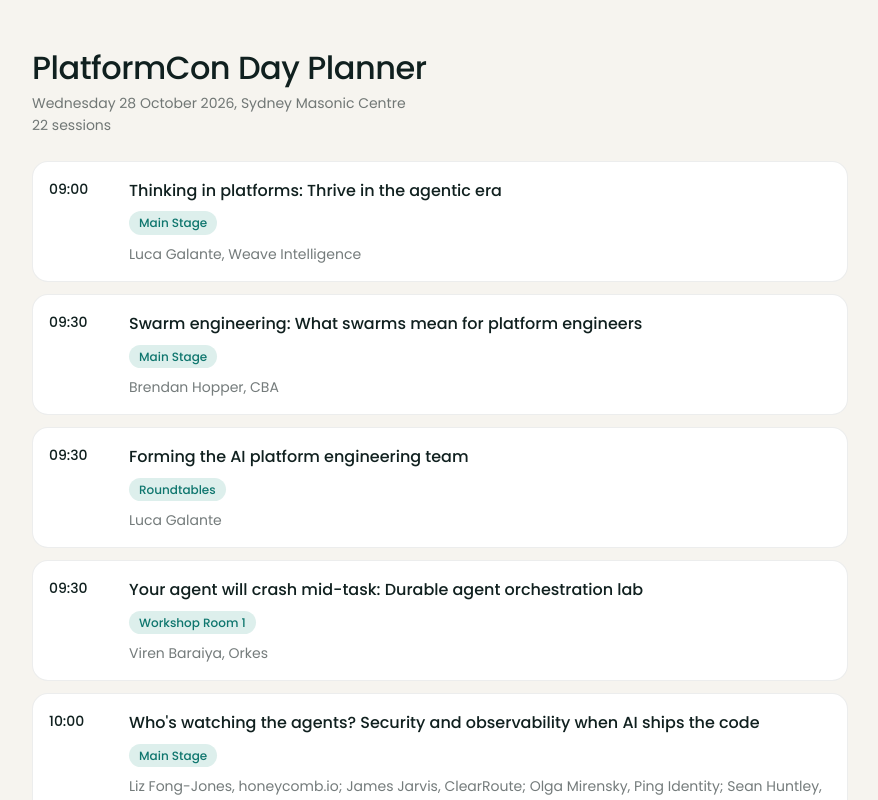
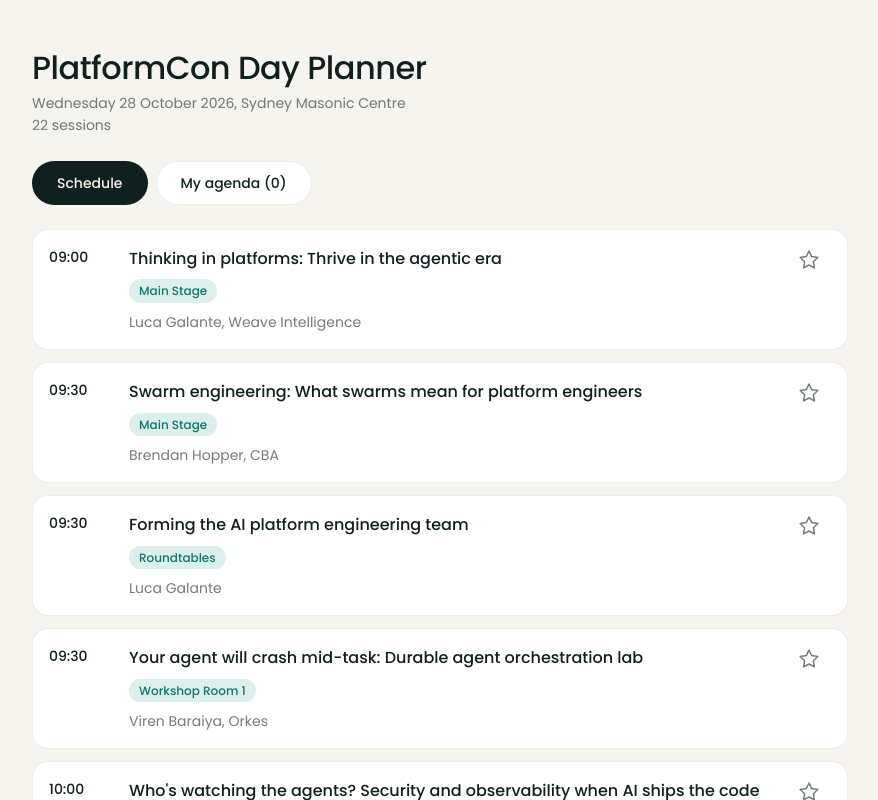
Before and after one commit to navnit-a/platformcon-day-planner, a React (Vite) app: page / in a window 1280 px wide. Shown: the top 800 px of the page, without its empty margins (200-1078 px from the left). Built offline with nearby package versions, Linux system fonts and the light colour scheme.

Commit message:
feat: star sessions to build a personal agenda
Attendees need a plan for the day. Each session gets a star toggle, a My agenda view lists starred sessions with an empty state, and stars persist in localStorage so they survive reopening the app.

```diff
--- a/src/App.tsx
+++ b/src/App.tsx
@@ -1,11 +1,16 @@
 import { useRef, useState } from "react";
 import { loadSchedule, type Session } from "./schedule";
 import SessionDetail from "./SessionDetail";
+import { sessionId, useStarred } from "./starred";
 
 const schedule = loadSchedule();
 
 export default function App() {
   const [open, setOpen] = useState<Session | null>(null);
+  const [view, setView] = useState<"schedule" | "agenda">("schedule");
+  const { starred, toggle } = useStarred();
+  const shown =
+    view === "agenda" ? schedule.filter((session) => starred.has(sessionId(session))) : schedule;
   const opener = useRef<HTMLButtonElement | null>(null);
 
   const close = () => {
@@ -22,9 +27,36 @@ export default function App() {
           {schedule.length} {schedule.length === 1 ? "session" : "sessions"}
         </p>
       </header>
-      <section className="schedule" aria-label="Schedule">
-        {schedule.map((session) => (
-          <article key={`${session.time}-${session.title}`} className="session">
+      <nav className="views" aria-label="Views">
+        <button
+          type="button"
+          className="view"
+          aria-pressed={view === "schedule"}
+          onClick={() => setView("schedule")}
+        >
+          Schedule
+        </button>
+        <button
+          type="button"
+          className="view"
+          aria-pressed={view === "agenda"}
+          onClick={() => setView("agenda")}
+        >
+          My agenda ({starred.size})
+        </button>
+      </nav>
+      <section
+        className="schedule"
+        aria-label={view === "agenda" ? "My agenda" : "Schedule"}
+      >
+        {view === "agenda" && shown.length === 0 && (
+          <p className="empty">Star sessions on the schedule to build your plan.</p>
+        )}
+        {shown.map((session) => {
+          const id = sessionId(session);
+          const isStarred = starred.has(id);
+          return (
+            <article key={id} className="session">
               <time className="session-time">{session.time}</time>
               <div className="session-body">
                 <h2 className="session-title">
@@ -42,8 +74,26 @@ export default function App() {
                 <span className="chip">{session.track}</span>
                 {session.speakers && <p className="muted">{session.speakers}</p>}
               </div>
+              <button
+                type="button"
+                className="star"
+                aria-pressed={isStarred}
+                aria-label={`${isStarred ? "Unstar" : "Star"} ${session.title}`}
+                onClick={() => toggle(id)}
+              >
+                <svg viewBox="0 0 24 24" width="24" height="24" aria-hidden="true">
+                  <path
+                    d="M12 3l2.7 5.6 6.1.9-4.4 4.3 1 6.1L12 17l-5.4 2.9 1-6.1L3.2 9.5l6.1-.9z"
+                    fill={isStarred ? "currentColor" : "none"}
+                    stroke="currentColor"
+                    strokeWidth="1.5"
+                    strokeLinejoin="round"
+                  />
+                </svg>
+              </button>
             </article>
-        ))}
+          );
+        })}
       </section>
       {open && <SessionDetail session={open} onClose={close} />}
     </main>
--- a/src/index.css
+++ b/src/index.css
@@ -69,7 +69,7 @@ body {
 
 .session {
   display: grid;
-  grid-template-columns: 64px 1fr;
+  grid-template-columns: 64px 1fr 44px;
   gap: 16px;
   padding: 16px;
   background: var(--surface);
@@ -218,3 +218,62 @@ body {
     opacity: 1;
   }
 }
+
+.views {
+  display: flex;
+  gap: 8px;
+  margin-top: 24px;
+}
+
+.view {
+  min-height: 44px;
+  padding: 0 24px;
+  border: 1px solid var(--hairline);
+  border-radius: 999px;
+  background: var(--surface);
+  color: var(--ink);
+  font: inherit;
+  font-weight: 500;
+  cursor: pointer;
+  transition: background 150ms ease-out, color 150ms ease-out;
+}
+
+.view[aria-pressed="true"] {
+  background: var(--ink);
+  color: var(--paper);
+}
+
+.star {
+  display: grid;
+  place-items: center;
+  width: 44px;
+  height: 44px;
+  margin: -8px -8px 0 0;
+  padding: 0;
+  border: 0;
+  border-radius: 999px;
+  background: none;
+  color: var(--text-muted);
+  cursor: pointer;
+  transition: color 150ms ease-out;
+}
+
+.star[aria-pressed="true"] {
+  color: var(--accent);
+}
+
+.view:focus-visible,
+.star:focus-visible {
+  outline: 2px solid var(--accent);
+  outline-offset: 2px;
+}
+
+.empty {
+  margin: 0;
+  padding: 32px 16px;
+  border: 1px solid var(--hairline);
+  border-radius: 16px;
+  background: var(--surface);
+  color: var(--text-muted);
+  text-align: center;
+}
--- /dev/null
+++ b/src/starred.ts
@@ -0,0 +1,36 @@
+import { useCallback, useState } from "react";
+import type { Session } from "./schedule";
+
+const KEY = "platformcon-starred";
+
+export function sessionId(session: Session): string {
+  return `${session.time}|${session.track}|${session.title}`;
+}
+
+function read(): Set<string> {
+  try {
+    const parsed: unknown = JSON.parse(localStorage.getItem(KEY) ?? "[]");
+    return new Set(Array.isArray(parsed) ? parsed.filter((id) => typeof id === "string") : []);
+  } catch {
+    return new Set();
+  }
+}
+
+export function useStarred() {
+  const [starred, setStarred] = useState(read);
+
+  const toggle = useCallback((id: string) => {
+    setStarred((current) => {
+      const next = new Set(current);
+      if (!next.delete(id)) next.add(id);
+      try {
+        localStorage.setItem(KEY, JSON.stringify([...next]));
+      } catch {
+        return next;
+      }
+      return next;
+    });
+  }, []);
+
+  return { starred, toggle };
+}
```
Also changed, not shown: 1 other file (tests, documents, lock files or other folders). Lines whose indentation alone changed are shown as unchanged.
